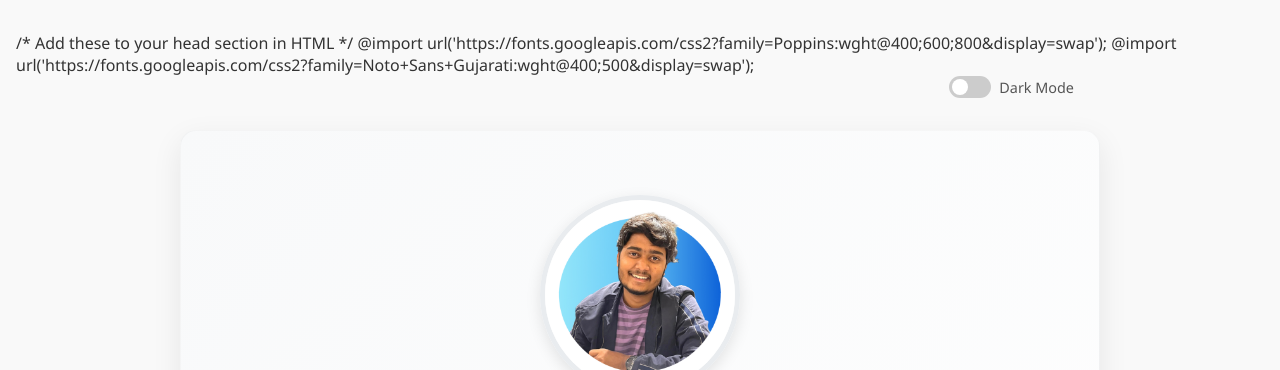
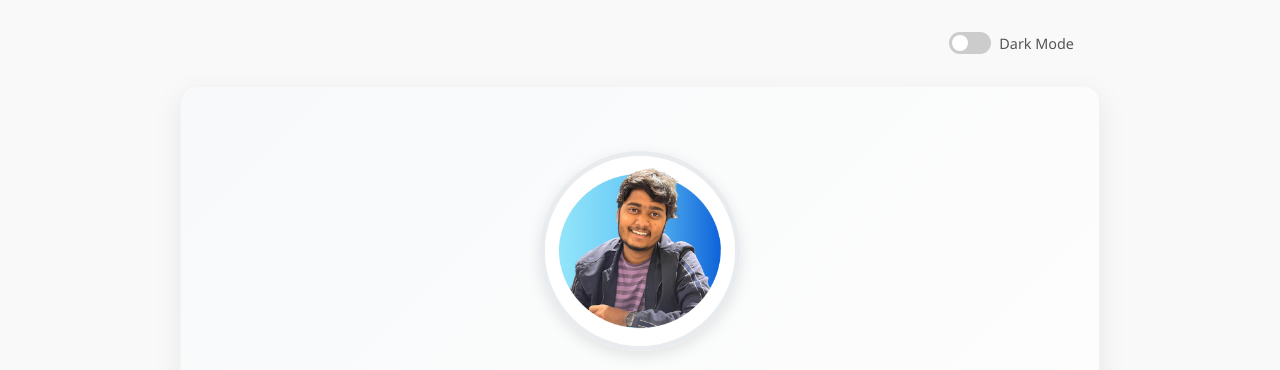
Before and after one commit to Shubh-1-am/Shubh-1-am.github.io, a plain HTML site: page index.html in a window 1280 px wide. Shown: the top 370 px of the page. Drawn offline with Linux system fonts and the light colour scheme.

Commit message:
Update index.html

```diff
--- a/index.html
+++ b/index.html
@@ -7,9 +7,8 @@
     <title>Singh Shubham Sarvadeo - Portfolio</title>
     <link rel="stylesheet" href="style.css" />
 
-    /* Add these to your head section in HTML */
-    @import url('https://fonts.googleapis.com/css2?family=Poppins:wght@400;600;800&display=swap');
-    @import url('https://fonts.googleapis.com/css2?family=Noto+Sans+Gujarati:wght@400;500&display=swap');
+    <link href="https://fonts.googleapis.com/css2?family=Poppins:wght@400;600;800&display=swap" rel="stylesheet">
+    <link href="https://fonts.googleapis.com/css2?family=Noto+Sans+Gujarati:wght@400;500&display=swap" rel="stylesheet">
 </head>
 
 <body>
```
